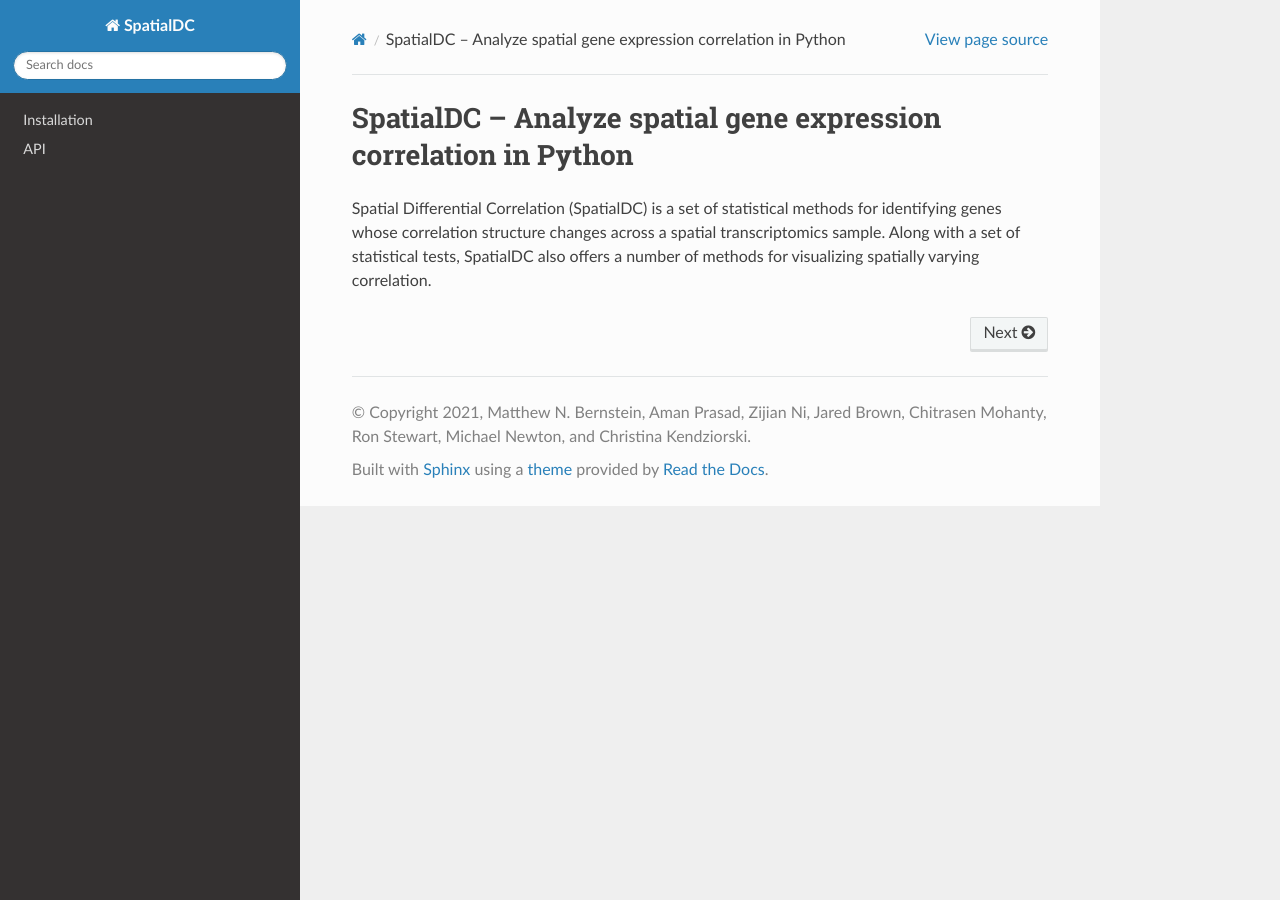
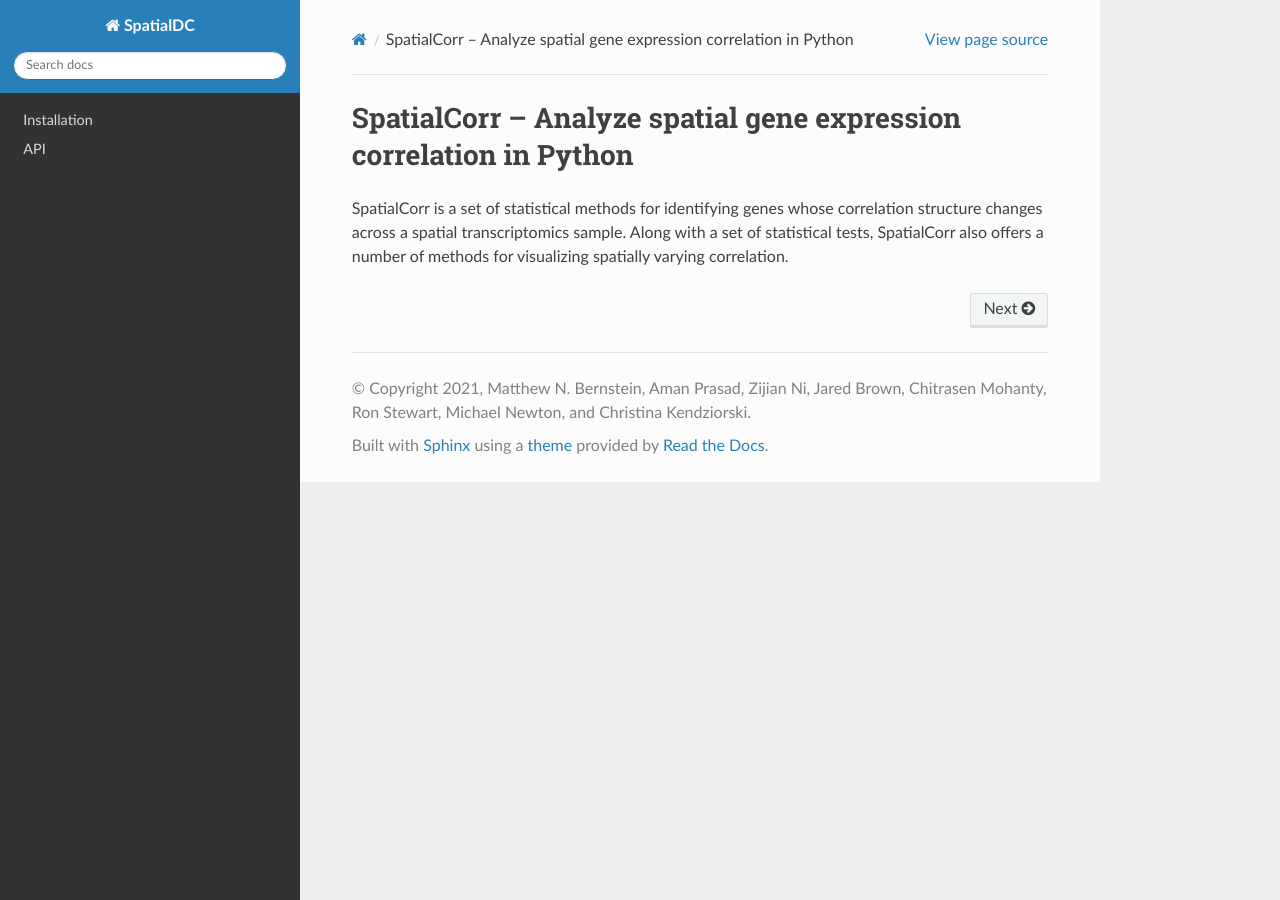
Before and after one commit to mbernste/SpatialCorr, a Sphinx documentation site: the page built from doc/index.rst, in a window 1280 px wide. Built offline with Sphinx 7.4.7 and the Read the Docs theme 2.0.0, drawn with Linux system fonts in a browser that asks for light colours.

Commit message:
Update website title

```diff
--- a/doc/index.rst
+++ b/doc/index.rst
@@ -3,7 +3,7 @@
    You can adapt this file completely to your liking, but it should at least
    contain the root `toctree` directive.
 
-SpatialDC -- Analyze spatial gene expression correlation in Python
+SpatialCorr -- Analyze spatial gene expression correlation in Python
 ==================================================================
 
 .. toctree::
@@ -14,4 +14,4 @@ SpatialDC -- Analyze spatial gene expression correlation in Python
    api
 
 
-Spatial Differential Correlation (SpatialDC) is a set of statistical methods for identifying genes whose correlation structure changes across a spatial transcriptomics sample. Along with a set of statistical tests, SpatialDC also offers a number of methods for visualizing spatially varying correlation.
+SpatialCorr is a set of statistical methods for identifying genes whose correlation structure changes across a spatial transcriptomics sample. Along with a set of statistical tests, SpatialCorr also offers a number of methods for visualizing spatially varying correlation.
```
